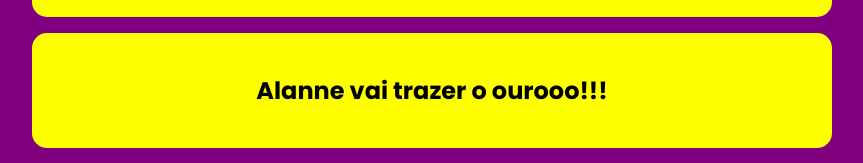
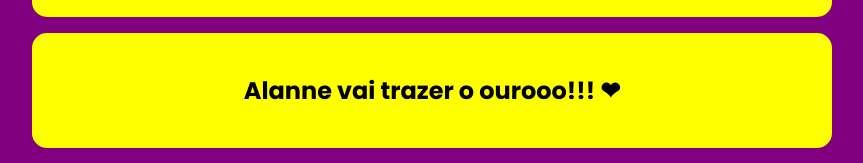
Before and after one commit to gabrielmelov/calculo-juros, a plain HTML site: page index.html in a window 1280 px wide. Shown: the part 618-781 px from the top of the page, without its empty margins (208-1071 px from the left). Drawn offline with Linux system fonts and the light colour scheme.

Commit message:
coração

```diff
--- a/index.html
+++ b/index.html
@@ -50,7 +50,7 @@
 
   <section>
     <div>
-      <h2>Alanne vai trazer o ourooo!!!</h2>
+      <h2>Alanne vai trazer o ourooo!!! ❤</h2>
     </div>
   </section>
 
```
